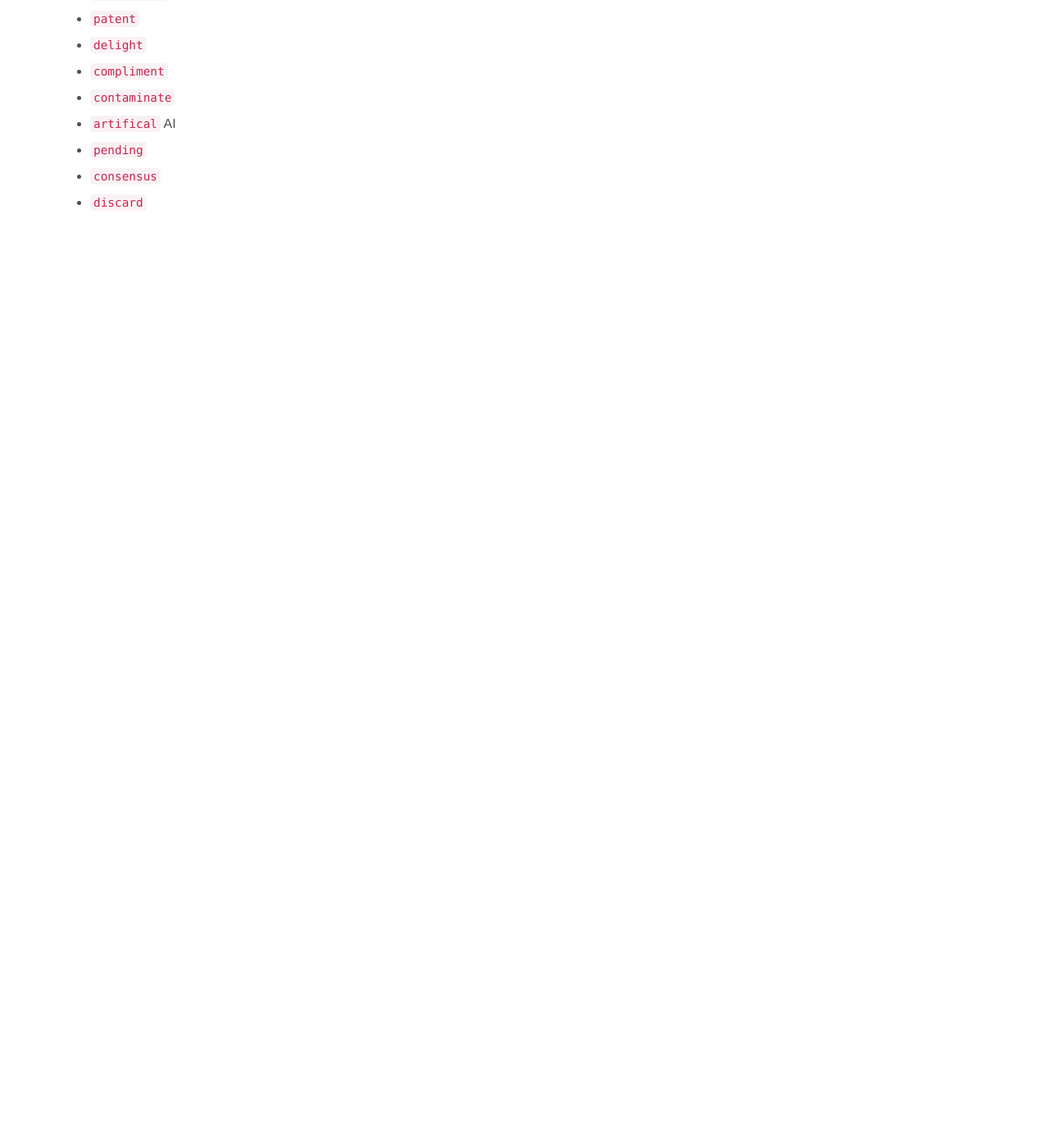
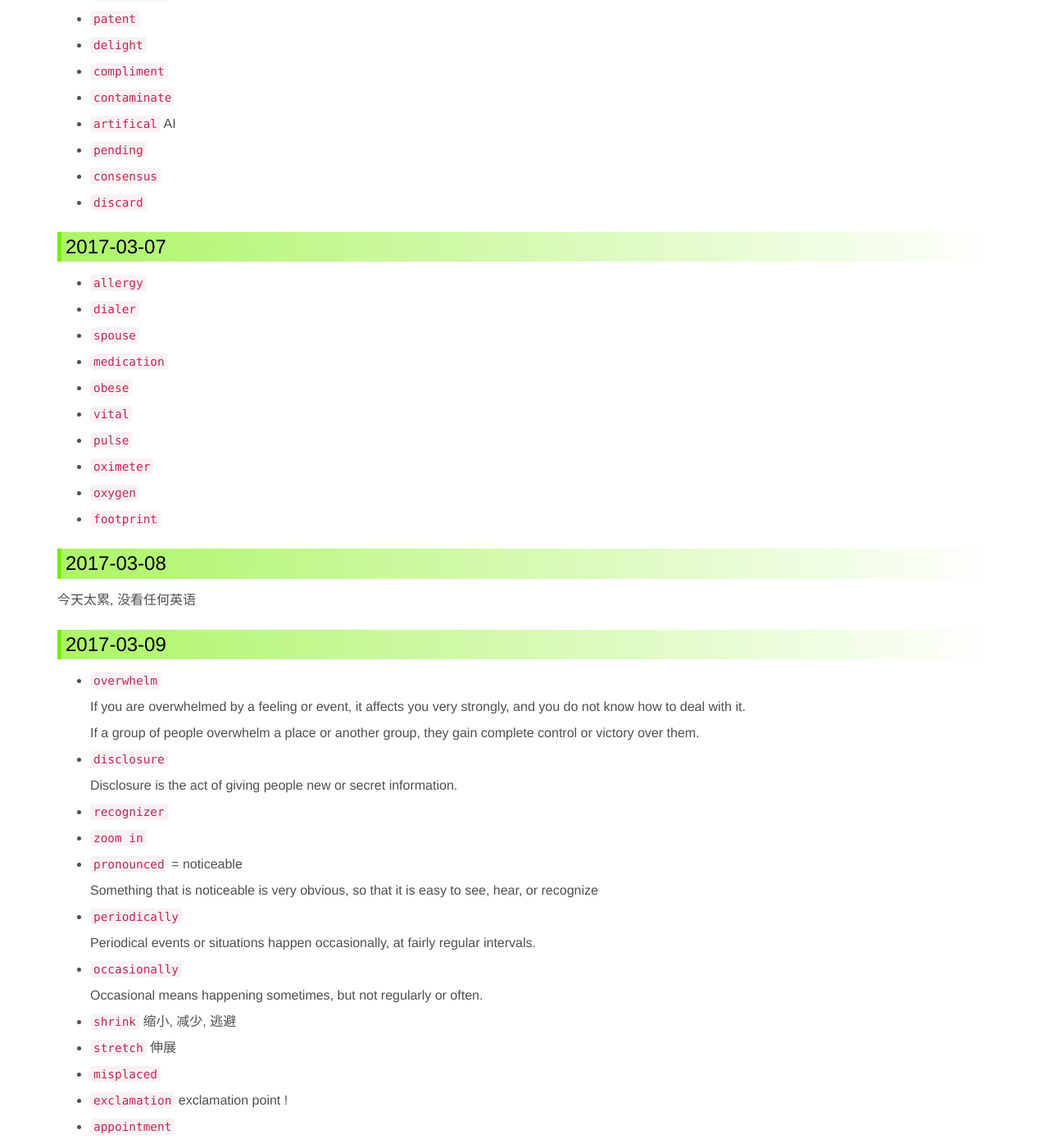
Before and after one commit to ronniewang/ronniewang.github.io, a Jekyll site: the page built from _posts/2017-03-01-willpower-experiment-march.md, in a window 1280 px wide and 1400 px high, scrolled down 3098 px. Shown: the whole window at 82% size. Built offline with Jekyll 4.4.1, drawn with Linux system fonts in a browser that asks for light colours; before the commit the page ends 3371 px from its top, so only the background shows below that.

Commit message:
update files

```diff
--- a/_posts/2017-03-01-willpower-experiment-march.md
+++ b/_posts/2017-03-01-willpower-experiment-march.md
@@ -113,3 +113,41 @@ description: 意志力很宝贵, 用着用着就没了, 有什么办法能提升
 * `pending`
 * `consensus`
 * `discard`
+
+### 2017-03-07
+
+* `allergy`
+* `dialer`
+* `spouse`
+* `medication`
+* `obese`
+* `vital`
+* `pulse`
+* `oximeter`
+* `oxygen`
+* `footprint`
+
+### 2017-03-08
+
+今天太累, 没看任何英语
+
+### 2017-03-09
+
+* `overwhelm`
+If you are overwhelmed by a feeling or event, it affects you very strongly, and you do not know how to deal with it.
+ If a group of people overwhelm a place or another group, they gain complete control or victory over them.
+* `disclosure`
+Disclosure is the act of giving people new or secret information.
+* `recognizer`
+* `zoom in`
+* `pronounced` = noticeable
+Something that is noticeable is very obvious, so that it is easy to see, hear, or recognize
+* `periodically`
+Periodical events or situations happen occasionally, at fairly regular intervals.
+* `occasionally`
+Occasional means happening sometimes, but not regularly or often.
+* `shrink` 缩小, 减少, 逃避
+* `stretch` 伸展
+* `misplaced`
+* `exclamation` exclamation point !
+* `appointment`
```
Also changed, not shown: _posts/2017-02-02-body-building-2017-2.md (+27 -0 lines).
